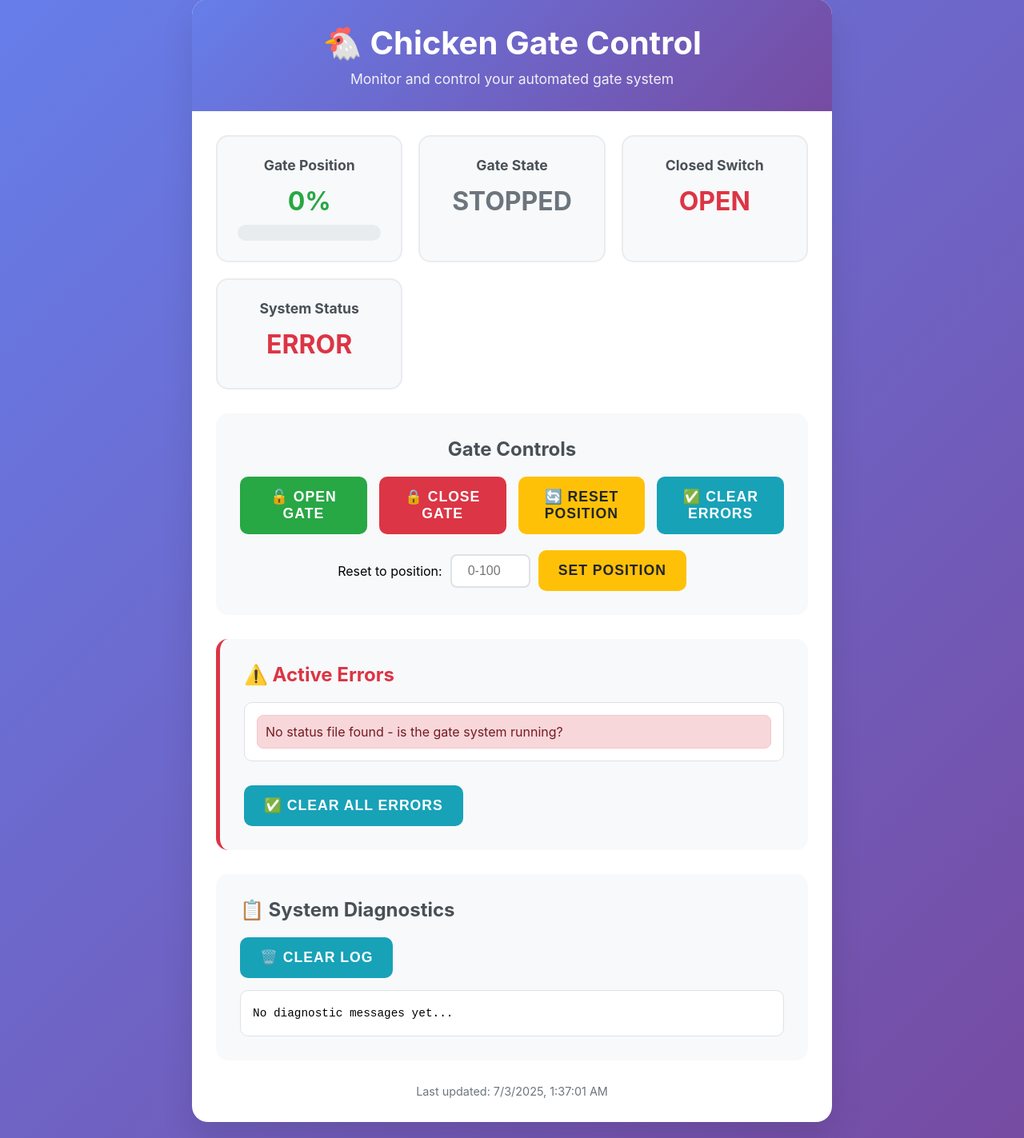
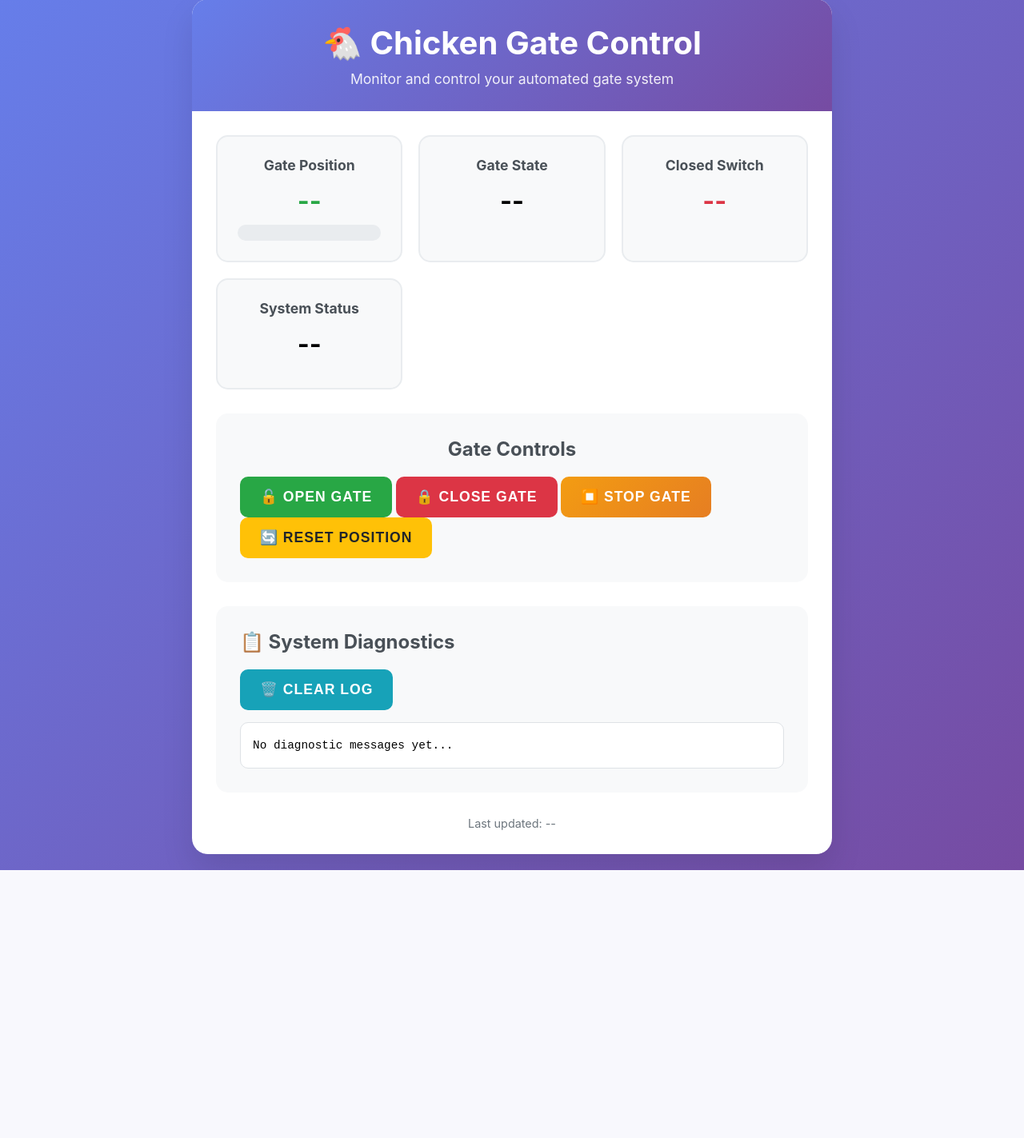
Before and after one commit to geoffdudds/chicken-gate, a Flask app: page / in a window 1280 px wide. Shown: the part 21-1444 px from the top of the page at 80% size. After the commit the page ends 1109 px from the top, so only its background shows below. Run offline with Flask 3, Linux system fonts and the light colour scheme.

Commit message:
add stop button and fix broken website bits

```diff
--- a/src/gate.py
+++ b/src/gate.py
@@ -156,6 +156,11 @@
         self.__posn_cmd = self.__posn
         self.__add_diagnostic(f"position reset to {self.__posn}")
 
+    def stop(self):
+        """Stop gate movement immediately"""
+        self.__posn_cmd = self.__posn  # Set target to current position
+        self.__add_diagnostic("gate stop command received")
+
     def __add_error(self, error_msg: str):
         """Add an error message to the error list"""
         if error_msg not in self.__errors:
--- a/src/gate_drv.py
+++ b/src/gate_drv.py
@@ -80,6 +80,9 @@
     def close(self):
         self.gate.close()
 
+    def stop(self):
+        self.gate.stop()
+
     def __turn_cw(self):
         GPIO.output(self.RELAY1_PIN, GPIO.HIGH)
         GPIO.output(self.RELAY2_PIN, GPIO.LOW)
--- a/templates/index.html
+++ b/templates/index.html
@@ -181,6 +181,16 @@
 
       .btn-clear:hover {
         background: #138496;
+      }
+
+      .btn-stop {
+        background: linear-gradient(135deg, #f39c12, #e67e22);
+        color: white;
+      }
+
+      .btn-stop:hover {
+        background: linear-gradient(135deg, #e67e22, #d35400);
+        transform: translateY(-2px);
       }
 
       .state-opening {
@@ -388,41 +398,19 @@
 
         <div class="controls">
           <h2>Gate Controls</h2>
-
-          <div class="button-grid">
-            <button class="btn btn-open" onclick="sendCommand('OPEN')">
-              🔓 Open Gate
-            </button>
-
-            <button class="btn btn-close" onclick="sendCommand('CLOSE')">
-              🔒 Close Gate
-            </button>
-
-            <button class="btn btn-reset" onclick="sendCommand('RESET')">
-              🔄 Reset Position
-            </button>
-
-            <button class="btn btn-clear" onclick="sendCommand('CLEAR_ERRORS')">
-              ✅ Clear Errors
+          <div class="control-buttons">
+            <button id="openBtn" class="btn btn-open">🔓 Open Gate</button>
+            <button id="closeBtn" class="btn btn-close">🔒 Close Gate</button>
+            <button id="stopBtn" class="btn btn-stop">⏹️ Stop Gate</button>
+            <button id="resetBtn" class="btn btn-reset">🔄 Reset Position</button>
+            <button
+              id="clearErrorsBtn"
+              class="btn btn-clear"
+              style="display: none"
+            >
+              ⚠️ Clear Errors
             </button>
           </div>
-
-          <div class="reset-controls">
-            <label for="reset-position">Reset to position:</label>
-            <input
-              type="number"
-              id="reset-position"
-              class="reset-input"
-              min="0"
-              max="100"
-              placeholder="0-100"
-            />
-            <button class="btn btn-reset" onclick="resetToPosition()">
-              Set Position
-            </button>
-          </div>
-
-          <div class="status-message" id="status-message"></div>
         </div>
 
         <!-- Errors Section -->
@@ -636,6 +624,13 @@
         }
       }
 
+      // Control button handlers
+      document.getElementById('openBtn').onclick = () => sendCommand('OPEN');
+      document.getElementById('closeBtn').onclick = () => sendCommand('CLOSE');
+      document.getElementById('stopBtn').onclick = () => sendCommand('STOP');
+      document.getElementById('resetBtn').onclick = () => sendCommand('RESET');
+      document.getElementById('clearErrorsBtn').onclick = () => sendCommand('CLEAR_ERRORS');
+
       // Handle Enter key in reset position input
       document
         .getElementById("reset-position")
--- a/web_app.py
+++ b/web_app.py
@@ -107,36 +107,21 @@
     return jsonify(status)
 
 @app.route('/api/command', methods=['POST'])
-def api_command():
-    """API endpoint to send commands to the gate"""
-    data = request.get_json()
+def handle_command():
+    """Handle gate commands from the web interface"""
+    try:
+        data = request.get_json()
+        command = data.get('command', '').upper()
 
-    if not data or 'command' not in data:
-        return jsonify({'success': False, 'error': 'No command provided'}), 400
+        success, message = send_gate_command(command)
 
-    command = data['command'].upper()
-    valid_commands = ['OPEN', 'CLOSE', 'RESET', 'CLEAR_ERRORS']
+        if success:
+            return jsonify({"success": True, "message": message})
+        else:
+            return jsonify({"success": False, "message": message}), 400
 
-    # Handle reset with position
-    if command.startswith('RESET'):
-        parts = command.split(':')
-        if len(parts) == 2:
-            try:
-                position = int(parts[1])
-                if not (0 <= position <= 100):
-                    return jsonify({'success': False, 'error': 'Position must be between 0 and 100'}), 400
-            except ValueError:
-                return jsonify({'success': False, 'error': 'Invalid position format'}), 400
-    elif command not in valid_commands:
-        return jsonify({'success': False, 'error': f'Invalid command. Valid commands: {", ".join(valid_commands)}'}), 400
-
-    result = send_gate_command(command)
-    success, message = result if isinstance(result, tuple) else (result, f'Command "{command}" processed')
-
-    if success:
-        return jsonify({'success': True, 'message': message})
-    else:
-        return jsonify({'success': False, 'error': message}), 500
+    except Exception as e:
+        return jsonify({"success": False, "message": str(e)}), 500
 
 @app.route('/api/history')
 def api_history():
```
Also changed, not shown: src/main.py (+5 -2 lines).
